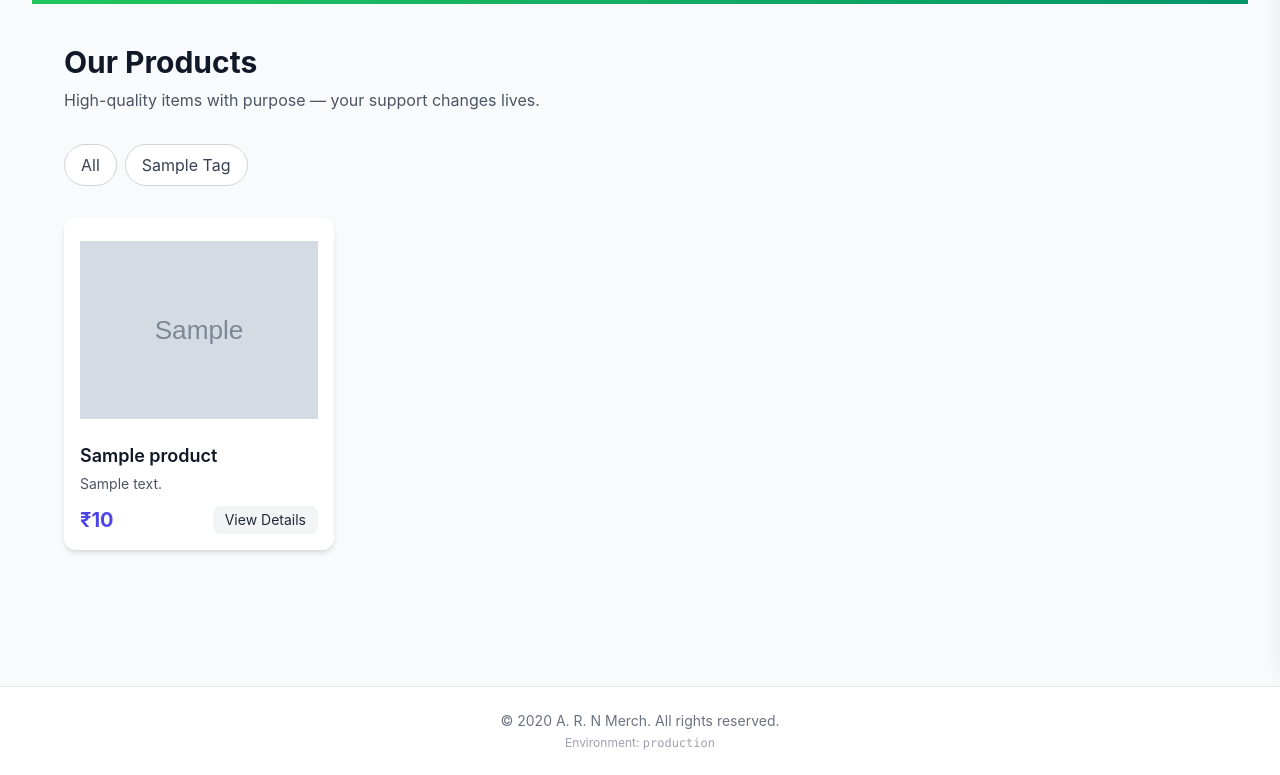
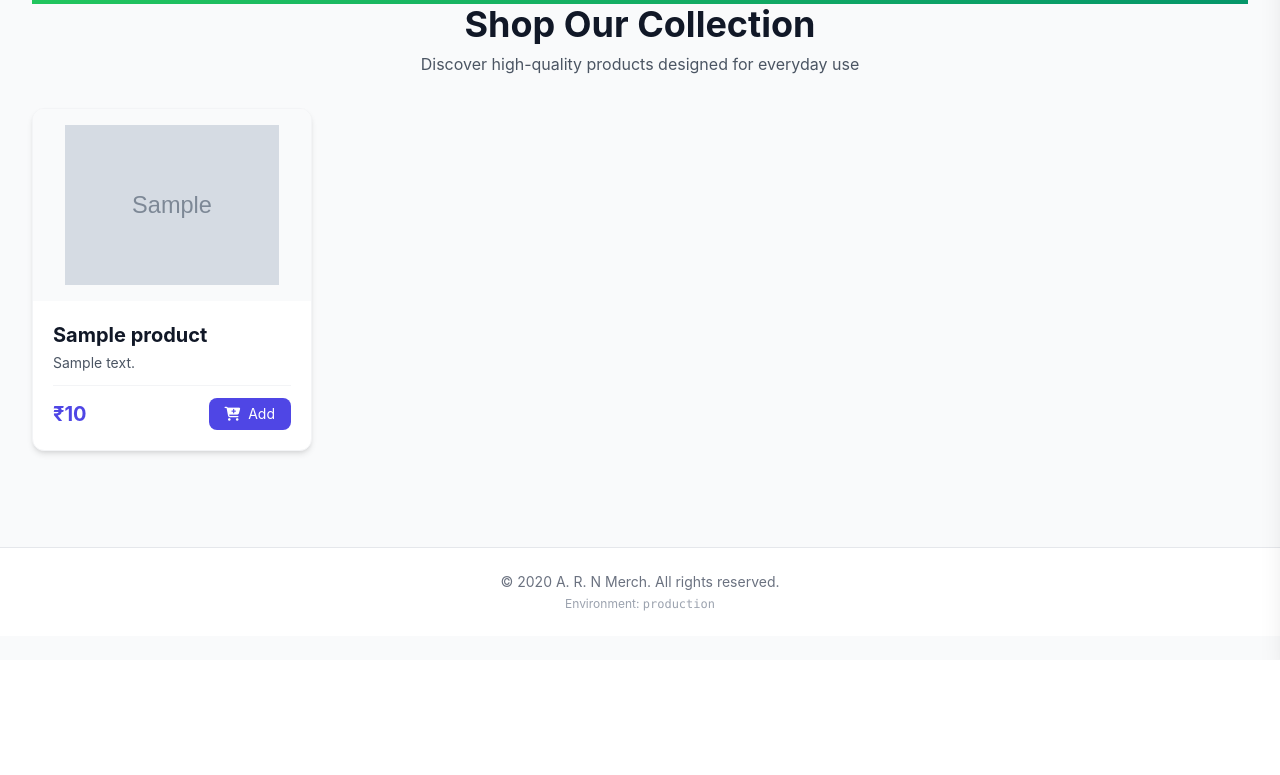
Before and after one commit to theitruler/ngoshoparngct, a Flask app: template templates/products.html in a window 1280 px wide. Shown: the part 140-915 px from the top of the page. After the commit the page ends 800 px from the top, so only its background shows below. Run offline with Flask 3, Linux system fonts and the light colour scheme; the template is opened without the code that fills it: most values are stand-ins (such as "Sample title", 1, 10 or a date in 2020); grey boxes marked "Sample" are stand-in pictures; data that the repository does not hold is empty; parts of the project's set-up code (start-up, migrations or seed data) failed here and were passed over; some libraries are stand-ins or nearby versions.

Commit message:
modified product page

```diff
--- a/templates/products.html
+++ b/templates/products.html
@@ -1,6 +1,5 @@
-<!-- templates/products.html -->
 {% extends "base.html" %}
-{% block title %}Our Products{% endblock %}
+{% block title %}Products{% endblock %}
 {% block content %}
 <!-- Notification Banner -->
 <div class="bg-gradient-to-r from-green-500 to-emerald-600 text-white py-3 px-4 text-center">
@@ -8,83 +7,38 @@
     🌟 Every purchase you make directly supports welfare initiatives through our NGO. Thank you for making a difference!
   </p>
 </div>
-
-<div class="max-w-7xl mx-auto px-4 sm:px-6 lg:px-8 py-10">
-  <h1 class="text-3xl font-bold text-gray-900 mb-2">Our Products</h1>
-  <p class="text-gray-600 mb-8">High-quality items with purpose — your support changes lives.</p>
-
-  <!-- Filter Tags -->
-  <div class="mb-8 flex flex-wrap gap-2">
-    <button
-      class="filter-btn px-4 py-2 rounded-full border border-gray-300 bg-white text-gray-700 hover:bg-primary hover:text-white transition"
-      data-tag="all"
-    >
-      All
-    </button>
-    {% for tag in unique_tags %}
-    <button
-      class="filter-btn px-4 py-2 rounded-full border border-gray-300 bg-white text-gray-700 hover:bg-primary hover:text-white transition"
-      data-tag="{{ tag }}"
-    >
-      {{ tag.title() }}
-    </button>
-    {% endfor %}
-  </div>
-
-  <!-- Products Grid -->
-  <div id="products-container" class="grid grid-cols-1 sm:grid-cols-2 lg:grid-cols-3 xl:grid-cols-4 gap-6">
-    {% for product in products %}
-    <div class="product-card bg-white rounded-xl shadow-md overflow-hidden hover:shadow-lg transition cursor-pointer transform hover:-translate-y-1"
-         data-tags="{{ product.tags | join(',') if product.tags else '' }}">
-      <div class="p-4">
-        <img src="{{ product.image }}" alt="{{ product.name }}" class="w-full h-48 object-contain mb-4">
-        <h3 class="font-semibold text-lg text-gray-900 mb-1">{{ product.name }}</h3>
-        <p class="text-gray-600 text-sm mb-3 line-clamp-2">{{ product.description }}</p>
-        <div class="flex justify-between items-center">
-          <span class="text-xl font-bold text-primary">₹{{ product.price }}</span>
-          <button class="view-details-btn text-sm bg-gray-100 hover:bg-gray-200 text-gray-800 px-3 py-1 rounded-lg transition"
-                  data-product-id="{{ product.id }}">
-            View Details
-          </button>
-        </div>
+<div class="mb-8 text-center">
+  <h1 class="text-3xl md:text-4xl font-bold text-gray-900">Shop Our Collection</h1>
+  <p class="text-gray-600 mt-2 max-w-2xl mx-auto">Discover high-quality products designed for everyday use</p>
+</div>
+<div class="grid grid-cols-2 sm:grid-cols-2 lg:grid-cols-4 gap-6 md:gap-8">
+{% for product in products %}
+  <div
+    class="product-card bg-white rounded-xl shadow-md overflow-hidden hover:shadow-lg transition-shadow cursor-pointer border border-gray-100"
+    data-product-id="{{ product.id }}"
+  >
+    <div class="h-48 flex items-center justify-center bg-gray-50 p-4">
+      <img
+        src="{{ product.image }}"
+        alt="{{ product.name }}"
+        class="max-h-40 max-w-full object-contain transition-transform hover:scale-105"
+      >
+    </div>
+    <div class="p-4 md:p-5">
+      <h2 class="text-lg md:text-xl font-bold text-gray-900 mb-1 line-clamp-1">{{ product.name }}</h2>
+      <p class="text-gray-600 text-sm mb-3 line-clamp-2">{{ product.description }}</p>
+      <div class="flex justify-between items-center pt-3 border-t border-gray-100">
+        <span class="text-xl font-bold text-primary">₹{{ product.price }}</span>
+        <!-- NEW: Trigger sidebar -->
+        <button
+          class="bg-primary hover:bg-indigo-700 text-white py-1.5 px-4 rounded-lg text-sm transition"
+          onclick='openVariantSidebar({{ product | tojson }})'
+        >
+          <i class="fas fa-cart-plus mr-1"></i> Add
+        </button>
       </div>
     </div>
-    {% endfor %}
   </div>
+{% endfor %}
 </div>
-
-<script>
-document.addEventListener('DOMContentLoaded', () => {
-  // Filter products by tag
-  const filterButtons = document.querySelectorAll('.filter-btn');
-  const productCards = document.querySelectorAll('.product-card');
-
-  filterButtons.forEach(button => {
-    button.addEventListener('click', () => {
-      // Update active state
-      filterButtons.forEach(btn => btn.classList.remove('bg-primary', 'text-white'));
-      button.classList.add('bg-primary', 'text-white');
-
-      const selectedTag = button.dataset.tag;
-
-      productCards.forEach(card => {
-        if (selectedTag === 'all') {
-          card.style.display = 'block';
-        } else {
-          const tags = card.dataset.tags.split(',');
-          card.style.display = tags.includes(selectedTag) ? 'block' : 'none';
-        }
-      });
-    });
-  });
-
-  // View details modal or redirect
-  document.querySelectorAll('.view-details-btn').forEach(button => {
-    button.addEventListener('click', (e) => {
-      const productId = e.currentTarget.dataset.productId;
-      window.location.href = `/product/${productId}`;
-    });
-  });
-});
-</script>
 {% endblock %}
```
